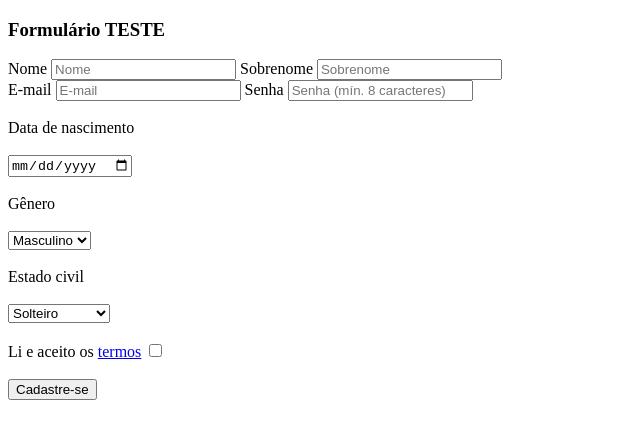
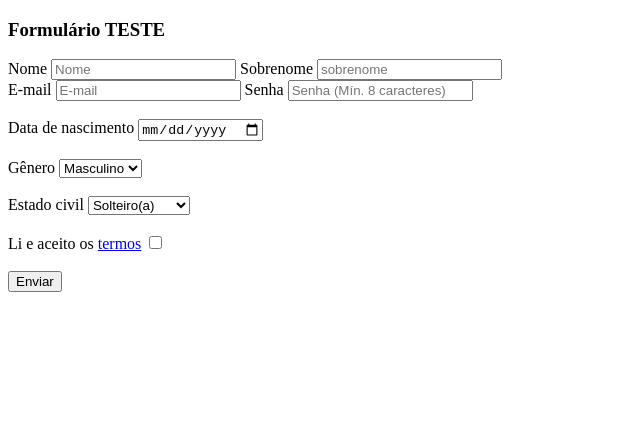
Before and after one commit to rod-pe/formulario, a plain HTML site: page index.html in a window 1280 px wide. Shown: the whole page, without its empty margins (0-640 px from the left). Drawn offline with Linux system fonts and the light colour scheme.

Commit message:
Formulário simples, sem estilos.

```diff
--- a/index.html
+++ b/index.html
@@ -1,12 +1,10 @@
 <!DOCTYPE html>
 <html lang="en">
-
 <head>
     <meta charset="UTF-8">
     <meta name="viewport" content="width=device-width, initial-scale=1.0">
-    <title>Formulário</title>
+    <title>Práticas</title>
 </head>
-
 <body>
     <h3>Formulário TESTE</h3>
 
@@ -16,42 +14,39 @@
         <input type="text" name="nome" id="nome" placeholder="Nome" required>
 
         <label for="sobrenome">Sobrenome</label>
-        <input type="text" name="sobrenome" id="sobrenome" placeholder="Sobrenome" required><br>
+        <input type="text" name="sobrenome" id="sobrenome" placeholder="sobrenome" required> <br>
 
         <label for="email">E-mail</label>
         <input type="email" name="email" id="email" placeholder="E-mail" required>
 
         <label for="senha">Senha</label>
-        <input type="password" minlength="8" name="senha" id="senha" placeholder="Senha (mín. 8 caracteres)" required>
-        <br><br>
+        <input type="password" name="senha" id="senha" placeholder="Senha (Mín. 8 caracteres)" minlength="8" required> <br><br>
 
-        <label for="date">Data de nascimento</label><br><br>
+        <label for="date">Data de nascimento</label>
+        <input type="date" name="date" id="date" required> <br><br>
 
-        <input type="date" name="date" id="date" required><br><br>
-
-        <label for="genero">Gênero</label><br><br>
+        <label for="genero">Gênero</label>
 
         <select name="genero" id="genero" required>
             <option value="masc">Masculino</option>
             <option value="fem">Feminino</option>
             <option value="outro">Outro</option>
-        </select><br><br>
+        </select> <br><br>
 
-        <label for="est-civil">Estado civil</label><br><br>
+        <label for="est-civil">Estado civil</label>
 
         <select name="est-civil" id="est-civil" required>
-            <option value="solteiro">Solteiro</option>
+            <option value="solt">Solteiro(a)</option>
             <option value="casad">Casado(a)</option>
             <option value="divorc">Divorciado(a)</option>
             <option value="viuv">Viúvo(a)</option>
-        </select><br><br>
+        </select> <br><br>
 
         <label for="Termos">Li e aceito os <a href="termos.html">termos</a></label>
-        <input type="checkbox" name="Termos" id="Termos" required><br><br>
+        <input type="checkbox" name="Termos" id="Termos" required> <br><br>
 
-        <input type="submit" value="Cadastre-se" required>
+        <input type="submit" value="Enviar" required>
 
     </form>
 </body>
-
 </html>
```
